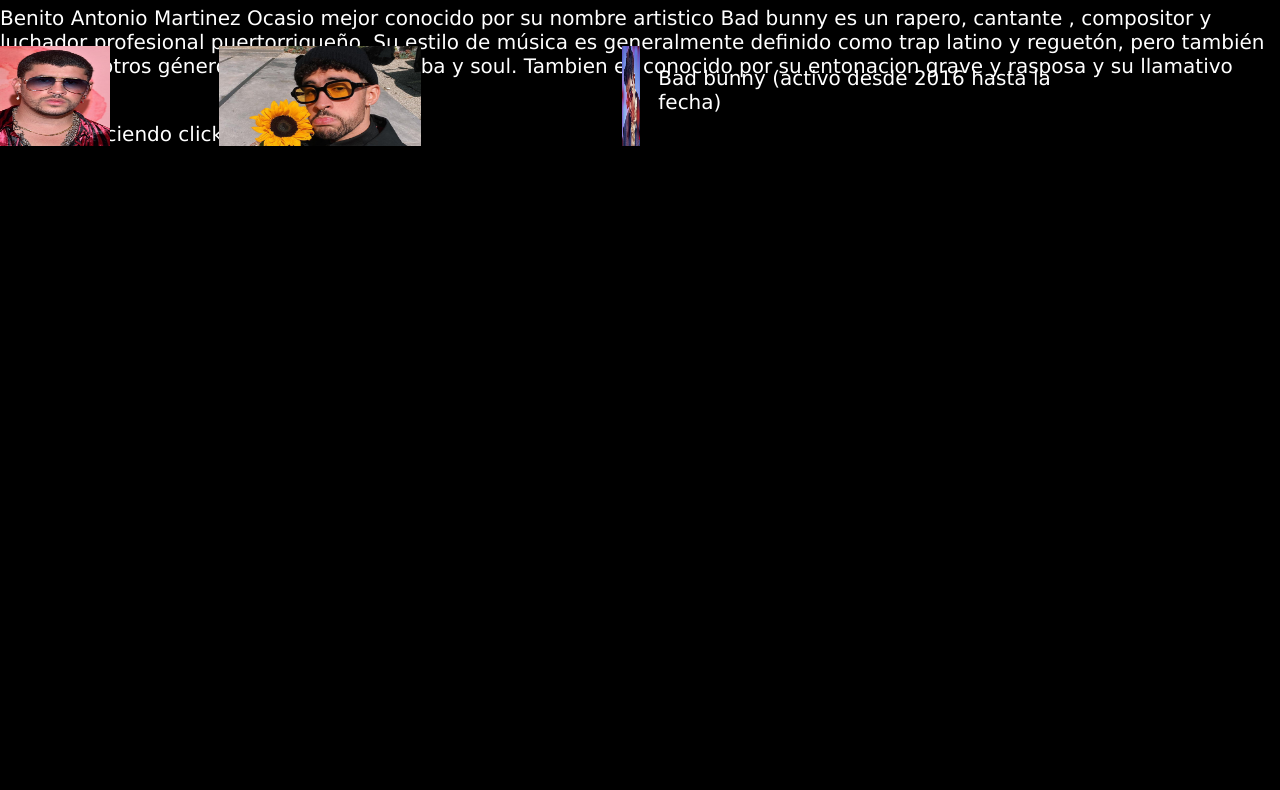
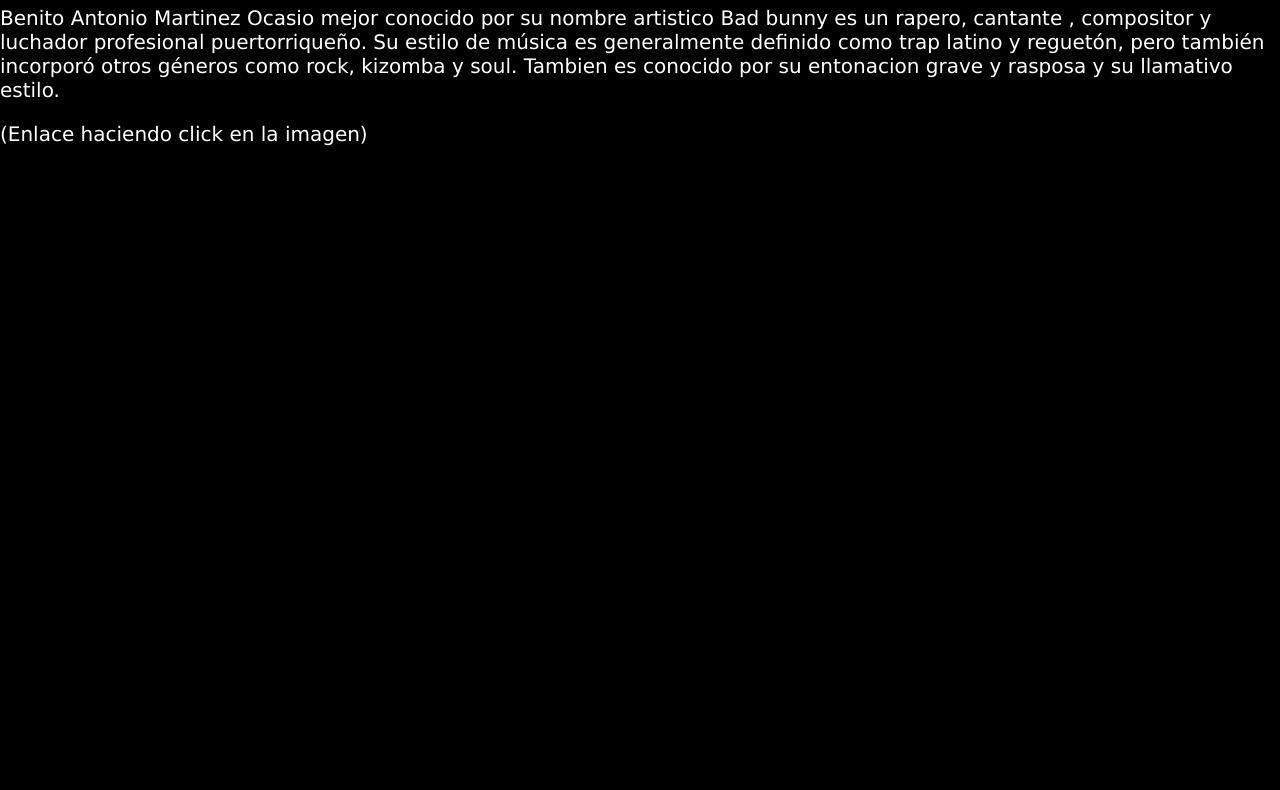
Before and after one commit to jimmymanrique/P1_M8_JMV_CSS, a plain HTML site: page index.html in a window 1280 px wide. Shown: the part 94-884 px from the top of the page. Before the commit the page ends 800 px from the top, so only its background shows below. Drawn offline with Linux system fonts and the light colour scheme.

Commit message:
css mas nuevo

```diff
--- a/css/main.css
+++ b/css/main.css
@@ -20,13 +20,8 @@ p {
 
 #container{
   display:grid;
-  grid-template-columns: 6fr 11fr 1fr 11fr 6fr;
-  grid-template-rows: 10vh 7.5vh 25vh 5vh 35vh 7.5vh 10vh;
-}
-
-#bad_bunny{
-width:200;
-height: 228;
+  grid-template-columns: 30fr 20fr 5fr 11fr 6fr;
+  grid-template-rows: 10vh 20vh 30vh 5vh 35vh 7.5vh 10vh;
 }
 
 img{
@@ -44,7 +39,15 @@ img{
   grid-row: 2/3;
 }
 
+#container .celda3{
+grid-column:
+grid-row:
+}
 
+#container .celda4{
+  grid-column:
+
+}
 #container .imagen1{
   grid-column: 2/3;
   grid-row: 3/4;
--- a/index.html
+++ b/index.html
@@ -1,58 +1,41 @@
 <!DOCTYPE html>
 <html lang="en" dir="ltr">
   <head>
-    <meta charset="utf-8">
-    <title> Jimmy Manrique</title>
 
     <meta charset="utf-8"lang="es">
     <link rel="stylesheet" href="css/main.css"/>
+<title>Bad bunny</title>
 
   </head>
+  <div id="container">
+
+  <div class="celda1">
+  <h1>Bad bunny</h1>
+  </div>
+
+  <body>
 
 
 
-  <body>
-    <div id="container">
-      <header class="celda1">
-        <h1>Bad bunny</h1>
-      </header>
-      <section class="celda2">
-        <article>
+    <div class="celda2">
       <p>Benito Antonio Martinez Ocasio mejor conocido por su nombre artistico Bad bunny
         es un rapero, cantante , compositor y luchador profesional puertorriqueño.
         Su estilo de música es generalmente definido como trap latino y reguetón,
         pero también incorporó otros géneros como rock, kizomba y soul.
         Tambien es conocido por su entonacion grave y rasposa y su llamativo estilo. </p>
       <p>(Enlace haciendo click en la imagen)</p>
-        </article>
-      </section>
+
+    </div>
+
+    <div class="celda3">
+
+    </div>
 
 
 
 
 
-      <a id=bad_bunny href="pages/pagina2.html">
-        <img  src="img/Bad bunny_biografia.jpg" alt="">
-      </a>
 
-
-
-      <a href="pages/pagina3.html">
-        <img src="img/badbunny_con_unaflor.jpg" alt="">
-      </a>
-
-
-
-
-      <img src="img/bad_bunny.jpg"alt="bad bunny">
-
-
-
-
-
-    <footer>
-      <p>Bad bunny (activo desde 2016 hasta la fecha)</p>
-    </footer>
     </div>
   </body>
 </html>
```
Lines whose indentation alone changed are shown as unchanged.
